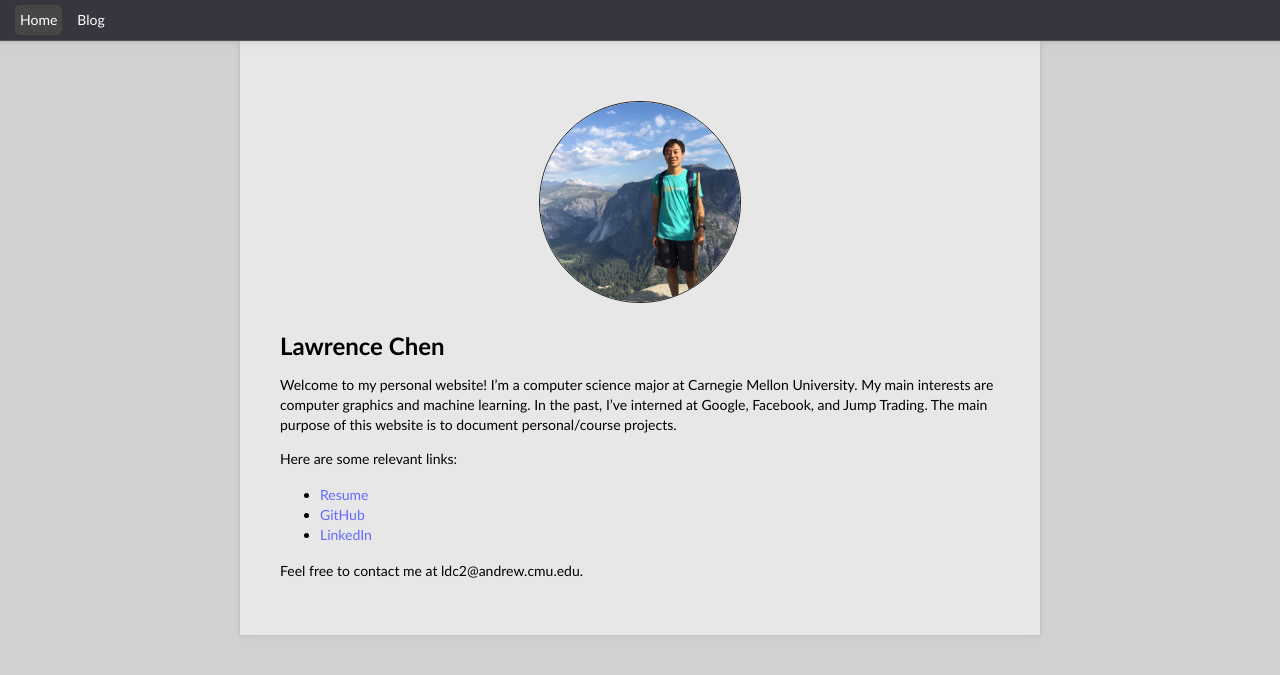
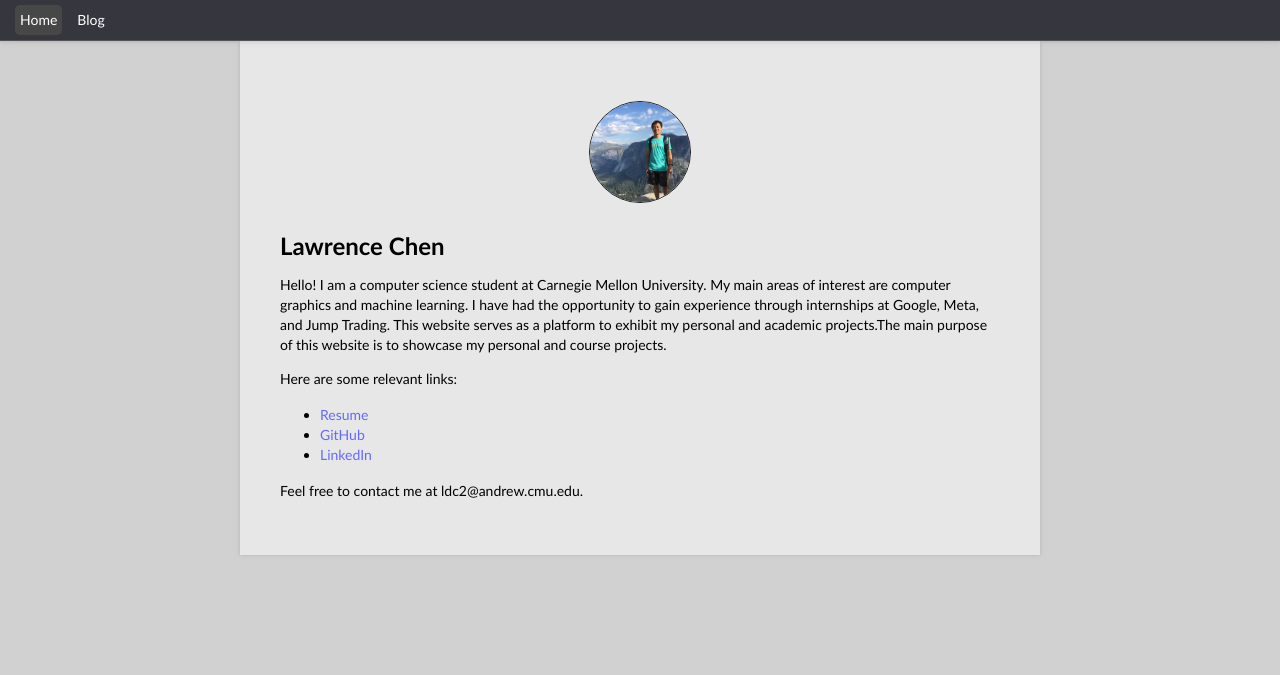
Before and after one commit to ldcWV/ldcWV.github.io, a Jekyll site: the page built from index.md, in a window 1280 px wide. Shown: the top 675 px of the page. Built offline with Jekyll 4.4.1, drawn with Linux system fonts in a browser that asks for light colours.

Commit message:
adjust front page

```diff
--- a/assets/css/style.css
+++ b/assets/css/style.css
@@ -121,7 +121,7 @@ a:hover {
 /* MISCELLANEOUS */
 #profile-picture {
     border-radius: 50%;
-    max-width: 200px;
+    max-width: 100px;
     margin: 20px auto 30px auto;
     display: flex;
     border: 1px solid rgb(32, 32, 32);
--- a/index.md
+++ b/index.md
@@ -5,7 +5,7 @@ title: Home
 
 ![](assets/images/lawrence.jpg){: #profile-picture}
 # Lawrence Chen
-Welcome to my personal website! I'm a computer science major at Carnegie Mellon University. My main interests are computer graphics and machine learning. In the past, I've interned at Google, Facebook, and Jump Trading. The main purpose of this website is to document personal/course projects.
+Hello! I am a computer science student at Carnegie Mellon University. My main areas of interest are computer graphics and machine learning. I have had the opportunity to gain experience through internships at Google, Meta, and Jump Trading. This website serves as a platform to exhibit my personal and academic projects.The main purpose of this website is to showcase my personal and course projects.
 
 Here are some relevant links:
 - [Resume](assets/images/LawrenceChenResume.pdf)
```
